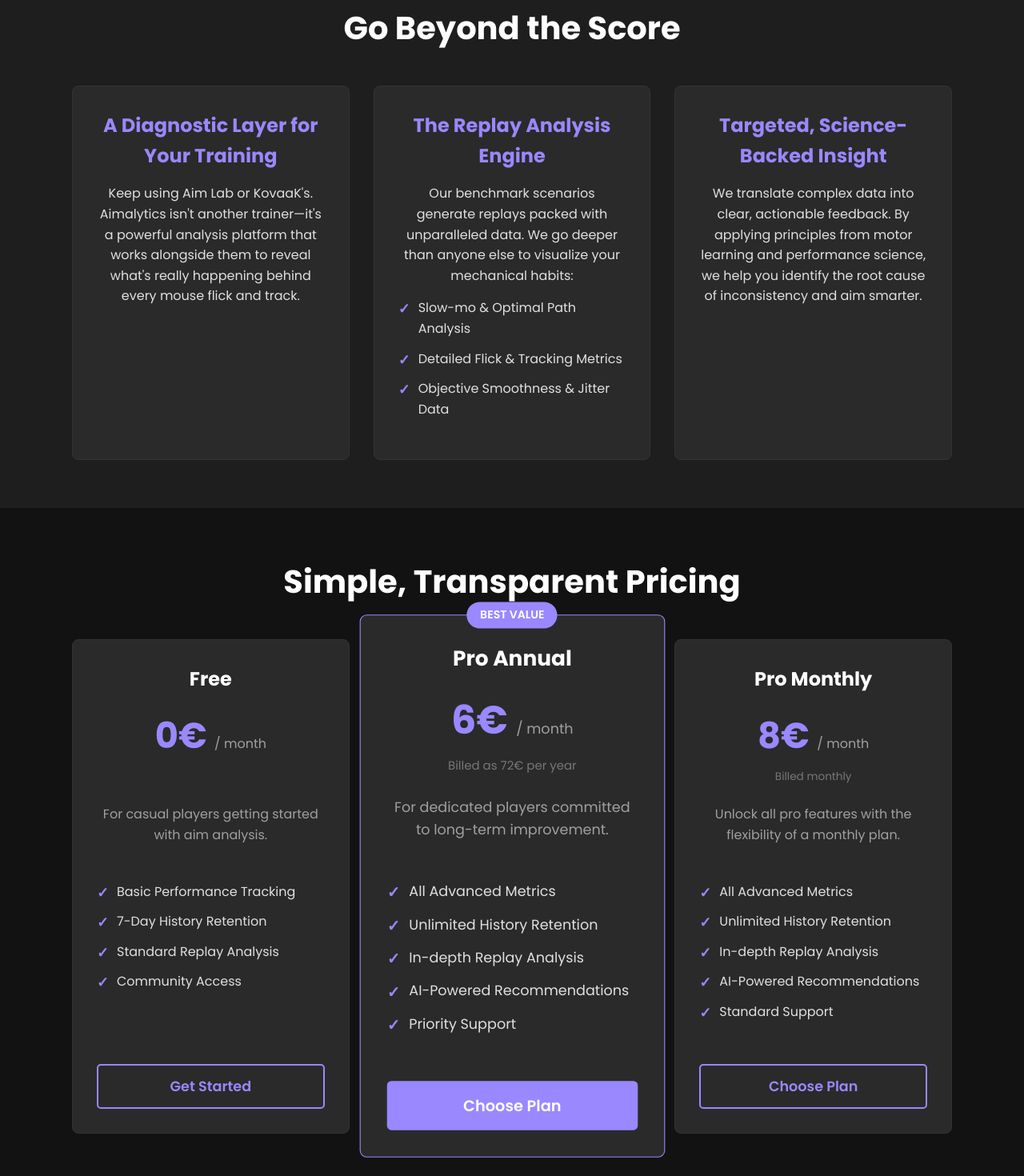
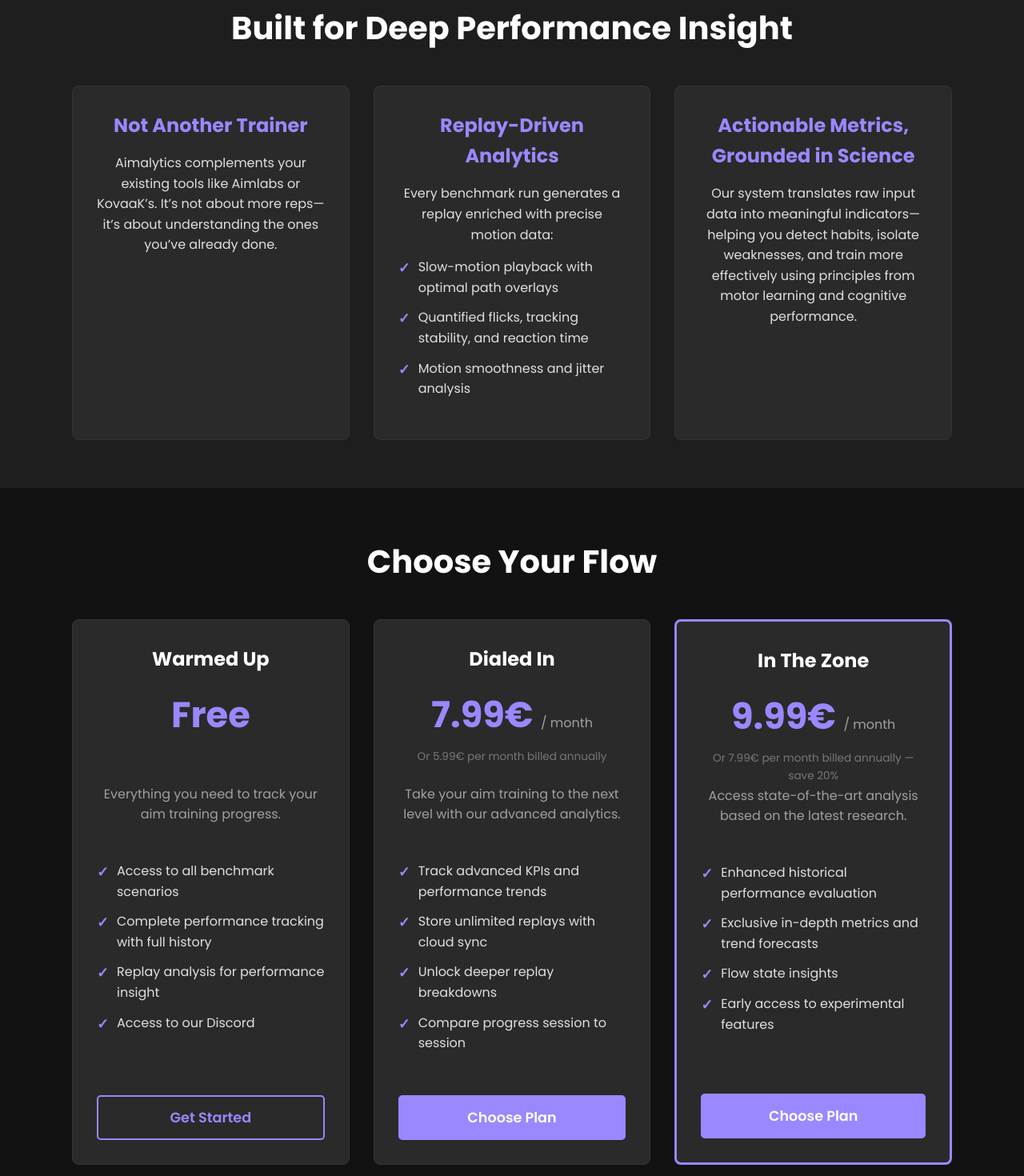
Before and after one commit to Aimalytics/Aimalytics-Web, a React (Vite) app: page / in a window 1280 px wide. Shown: the part 700-2170 px from the top of the page at 80% size. Built offline with nearby package versions, Linux system fonts and the light colour scheme.

Commit message:
improved pricings and landing

```diff
--- a/src/index.css
+++ b/src/index.css
@@ -27,6 +27,11 @@
     padding: 0;
     box-sizing: border-box;
 }
+
+html {
+  scroll-behavior: smooth;
+}
+
 
 body {
     font-family: var(--font-body);
@@ -557,7 +562,8 @@
 /* Featured card for 'Best Value' */
 .pricing-card.featured {
     border-color: var(--clr-accent-primary);
-    transform: scale(1.05); /* Make it pop out by default */
+    border-width: 3px;
+    /* transform: scale(1.05); */
 }
 
 .pricing-card.featured:hover {
@@ -652,7 +658,7 @@
         grid-template-columns: repeat(auto-fit, minmax(300px, 1fr));
     }
 
-    .pricing-card.featured {
-      transform: scale(1.1); /* Make it even more prominent on desktop */
-    }
+    /* .pricing-card.featured {
+      transform: scale(1.1);
+    } */
 }
--- a/src/pages/HomePage.jsx
+++ b/src/pages/HomePage.jsx
@@ -1,6 +1,18 @@
 import { Link } from 'react-router-dom';
 
 function HomePage() {
+  const warmedUpPrice = "Free";
+  const dialedInMonthlyPrice = 7.99;
+  const dialedInAnnualPrice = 5.99;  // hypothetical annual effective monthly price
+  const theZoneMonthlyPrice = 9.99;
+  const theZoneAnnualPrice = 7.99;   // hypothetical annual effective monthly price
+
+  function calculateSavingsPercent(basePrice, discountedPrice) {
+    if (basePrice <= 0) return 0;
+    return Math.round(((basePrice - discountedPrice) / basePrice) * 100);
+  }
+
+
   return (
     <>
       {/* Hero Section */}
@@ -8,94 +20,96 @@
         <div className="container">
           <h1><span className="text-primary-color">Aim</span>alytics</h1>
           <p className="subtitle">Tracking your aim training has never been easier.</p>
-          <Link to="/auth" className="button-primary button-large">Get Started for Free</Link>
+          <a href="#pricing" className="button-primary button-large">Get Started for Free</a>
         </div>
       </section>
 
       {/* Features Section */}
       <section id="features" className="features">
         <div className="container">
-          <h2>Go Beyond the Score</h2>
+          <h2>Built for Deep Performance Insight</h2>
           <div className="features-grid">
+
             <div className="feature-card">
-              <h3>A Diagnostic Layer for Your Training</h3>
-              <p>Keep using Aim Lab or KovaaK's. Aimalytics isn't another trainer—it's a powerful analysis platform that works alongside them to reveal what's really happening behind every mouse flick and track.</p>
+              <h3>Not Another Trainer</h3>
+              <p>Aimalytics complements your existing tools like Aimlabs or KovaaK’s. It’s not about more reps—it’s about understanding the ones you’ve already done.</p>
             </div>
+
             <div className="feature-card">
-              <h3>The Replay Analysis Engine</h3>
-              <p>Our benchmark scenarios generate replays packed with unparalleled data. We go deeper than anyone else to visualize your mechanical habits:</p>
+              <h3>Replay-Driven Analytics</h3>
+              <p>Every benchmark run generates a replay enriched with precise motion data:</p>
               <ul className="styled-list">
-                <li>Slow-mo & Optimal Path Analysis</li>
-                <li>Detailed Flick & Tracking Metrics</li>
-                <li>Objective Smoothness & Jitter Data</li>
+                <li>Slow-motion playback with optimal path overlays</li>
+                <li>Quantified flicks, tracking stability, and reaction time</li>
+                <li>Motion smoothness and jitter analysis</li>
               </ul>
             </div>
+
             <div className="feature-card">
-              <h3>Targeted, Science-Backed Insight</h3>
-              <p>We translate complex data into clear, actionable feedback. By applying principles from motor learning and performance science, we help you identify the root cause of inconsistency and aim smarter.</p>
+              <h3>Actionable Metrics, Grounded in Science</h3>
+              <p>Our system translates raw input data into meaningful indicators—helping you detect habits, isolate weaknesses, and train more effectively using principles from motor learning and cognitive performance.</p>
             </div>
+
           </div>
         </div>
       </section>
 
-      {/* Pricing Section - REVISED */}
+
+      {/* Pricing Section */}
       <section id="pricing" className="pricing">
         <div className="container">
-          <h2>Simple, Transparent Pricing</h2>
+          <h2>Choose Your Flow</h2>
           <div className="pricing-grid">
 
             {/* Free Tier Card */}
             <div className="pricing-card">
-              <h3>Free</h3>
+              <h3>Warmed Up</h3>
               <div className="price">
-                0€ <span className="price-period">/ month</span>
+                {warmedUpPrice}
               </div>
-              <p className="billing-note"> </p> {/* Placeholder for alignment */}
-              <p>For casual players getting started with aim analysis.</p>
+              <p className="billing-note">&nbsp;</p> {/* Placeholder for alignment */}
+              <p>Everything you need to track your aim training progress.</p>
               <ul className="styled-list">
-                <li>Basic Performance Tracking</li>
-                <li>7-Day History Retention</li>
-                <li>Standard Replay Analysis</li>
-                <li>Community Access</li>
+                <li>Access to all benchmark scenarios</li>
+                <li>Complete performance tracking with full history</li>
+                <li>Replay analysis for performance insight</li>
+                <li>Access to our Discord</li>
               </ul>
               <Link to="/auth" className="button-secondary button-full-width">Get Started</Link>
             </div>
 
-            {/* Annual Tier Card (Featured) */}
-            <div className="pricing-card featured">
-              <div className="best-value-badge">Best Value</div>
-              <h3>Pro Annual</h3>
+            {/* Intermediate Tier Card */}
+            <div className="pricing-card">
+              <h3>Dialed In</h3>
               <div className="price">
-                6€ <span className="price-period">/ month</span>
+                {dialedInMonthlyPrice}€ <span className="price-period">/ month</span>
               </div>
-              <p className="billing-note">Billed as 72€ per year</p>
-              <p>For dedicated players committed to long-term improvement.</p>
+              <p className="billing-note">Or {dialedInAnnualPrice}€ per month billed annually</p>
+              <p>Take your aim training to the next level with our advanced analytics.</p>
               <ul className="styled-list">
-                <li>All Advanced Metrics</li>
-                <li>Unlimited History Retention</li>
-                <li>In-depth Replay Analysis</li>
-                <li>AI-Powered Recommendations</li>
-                <li>Priority Support</li>
+                <li>Track advanced KPIs and performance trends</li>
+                <li>Store unlimited replays with cloud sync</li>
+                <li>Unlock deeper replay breakdowns</li>
+                <li>Compare progress session to session</li>
               </ul>
               <Link to="/auth" className="button-primary button-full-width">Choose Plan</Link>
             </div>
 
-            {/* Monthly Tier Card */}
-            <div className="pricing-card">
-              <h3>Pro Monthly</h3>
+            {/* Top Tier Card - Highlighted */}
+            <div className="pricing-card featured">
+              <h3>In The Zone</h3>
               <div className="price">
-                8€ <span className="price-period">/ month</span>
+                {theZoneMonthlyPrice}€ <span className="price-period">/ month</span>
               </div>
-              <p className="billing-note">Billed monthly</p>
-              <p>Unlock all pro features with the flexibility of a monthly plan.</p>
+              <p className="billing-note">Or {theZoneAnnualPrice}€ per month billed annually — save {calculateSavingsPercent(theZoneMonthlyPrice, theZoneAnnualPrice)}%</p>
+              <p>Access state-of-the-art analysis based on the latest research.</p>
               <ul className="styled-list">
-                <li>All Advanced Metrics</li>
-                <li>Unlimited History Retention</li>
-                <li>In-depth Replay Analysis</li>
-                <li>AI-Powered Recommendations</li>
-                <li>Standard Support</li>
+                <li>Enhanced historical performance evaluation</li>
+                <li>Exclusive in-depth metrics and trend forecasts</li>
+                <li>Flow state insights</li>
+                <li>Early access to experimental features</li>
               </ul>
-              <Link to="/auth" className="button-secondary button-full-width">Choose Plan</Link>
+              <Link to="/auth" className="button-primary button-full-width">Choose Plan</Link>
             </div>
 
           </div>
```
